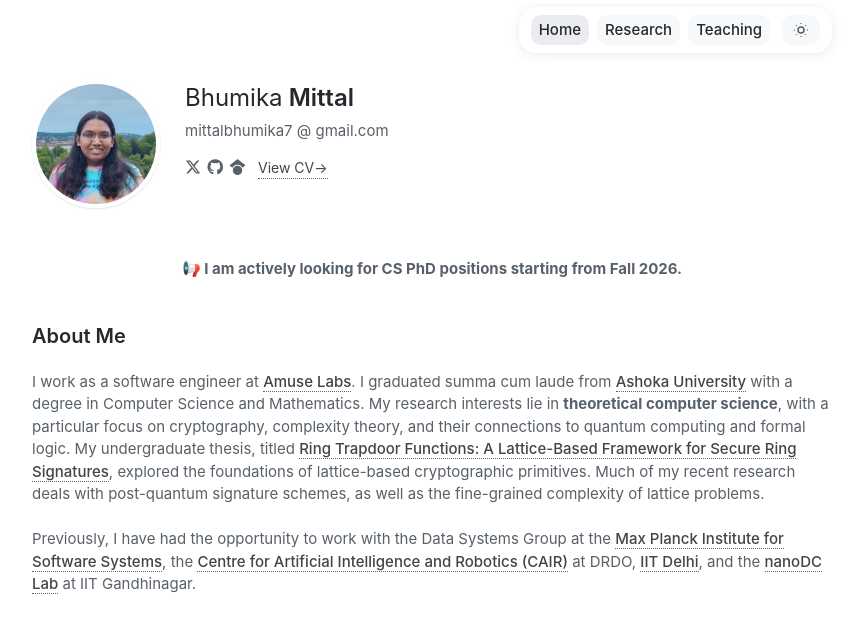
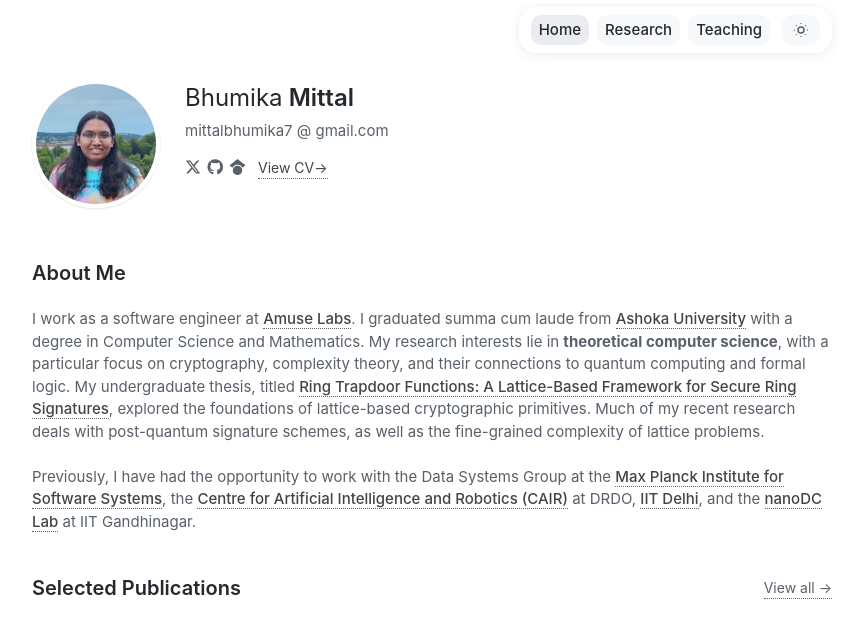
Before and after one commit to bhumikamittal7/bhumikamittal7.github.io, a Jekyll site: the page built from _pages/about.md, in a window 1280 px wide and 1175 px high, cut to the strip 0-631 px from the top of the window. Shown: the whole strip, without its empty margins (208-1070 px from the left). Built offline with Jekyll 4.4.1, drawn with Linux system fonts in a browser that asks for light colours; nearby versions of some CDN libraries.

Commit message:
remove phd announcement

```diff
--- a/_pages/about.md
+++ b/_pages/about.md
@@ -12,7 +12,7 @@
 news: true
 selected_papers: true
 ---
-<center><p><strong>📢 I am actively looking for CS PhD positions starting from Fall 2026.</strong></p></center>
+<!-- <center><p><strong>📢 I am actively looking for CS PhD positions starting from Fall 2026.</strong></p></center> -->
 
 ## About Me
 
```
